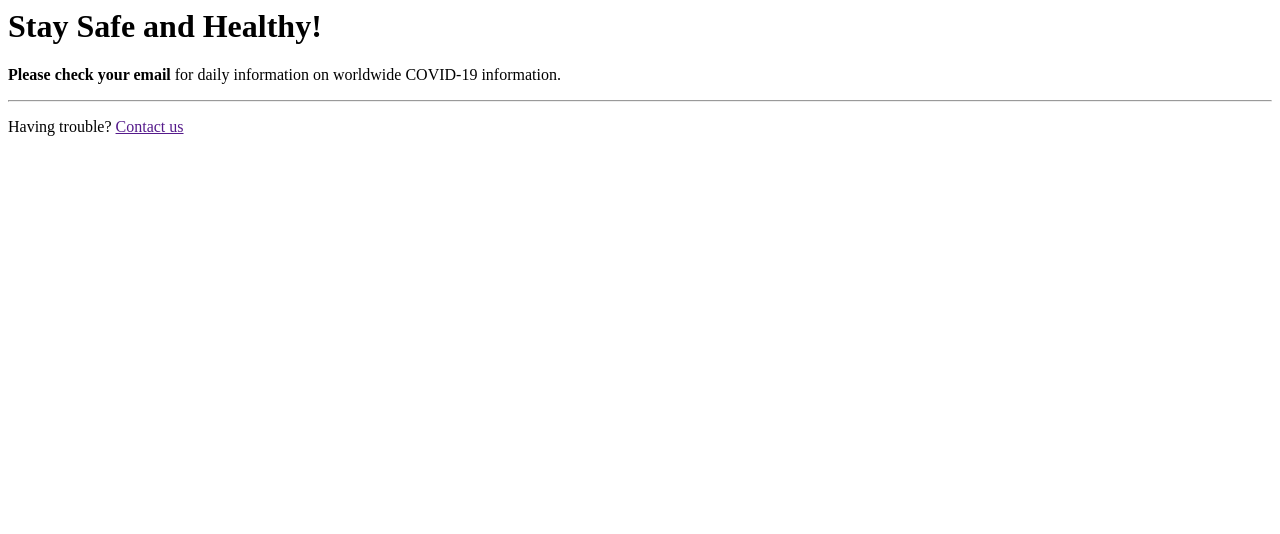
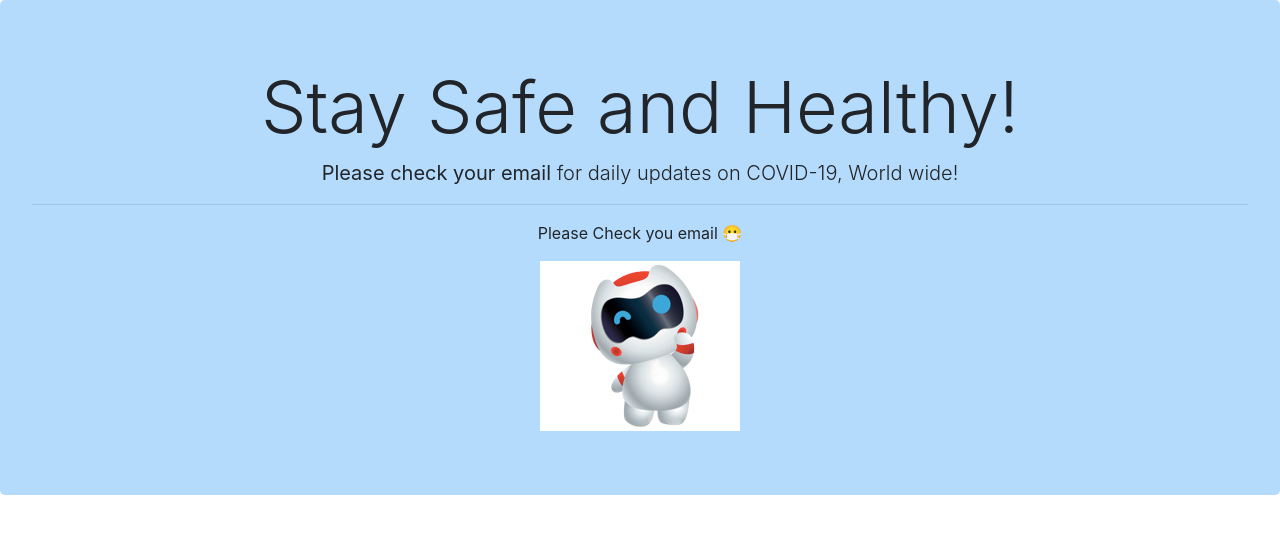
Before and after one commit to kavci19/CoBot, a Flask app: page /landing in a window 1280 px wide. Shown: the top 534 px of the page. Run offline with Flask 2, Linux system fonts and the light colour scheme; some libraries are stand-ins or nearby versions.

Commit message:
landing page updated

```diff
--- a/templates/landing.html
+++ b/templates/landing.html
@@ -1,8 +1,36 @@
+<!doctype html>
+
+<head>
+  <link href="//maxcdn.bootstrapcdn.com/bootstrap/4.0.0/css/bootstrap.min.css" rel="stylesheet" id="bootstrap-css">
+  <script src="//maxcdn.bootstrapcdn.com/bootstrap/4.0.0/js/bootstrap.min.js"></script>
+  <script src="//cdnjs.cloudflare.com/ajax/libs/jquery/3.2.1/jquery.min.js"></script>
+  <style>
+    .jumbotron {
+      background-color: #b5dbfc;
+    }
+
+    #cobot {
+
+      width: 200px;
+      height: 170px;
+      background-image: url("/co1.png");
+      margin: auto;
+    }
+  </style>
+
+<body>
+
+
   <div class="jumbotron text-center">
     <h1 class="display-3">Stay Safe and Healthy!</h1>
-  <p class="lead"><strong>Please check your email</strong> for daily information on worldwide COVID-19 information.</p>
+    <p class="lead"><strong>Please check your email</strong> for daily updates on COVID-19, World wide!
+    </p>
     <hr>
     <p>
-    Having trouble? <a href="">Contact us</a>
+      Please Check you email &#128567
     </p>
+
+    <div id="cobot"></div>
   </div>
+
+</body>
```
Also changed, not shown: templates/register.html (+0 -17 lines). Lines whose indentation alone changed are shown as unchanged.
